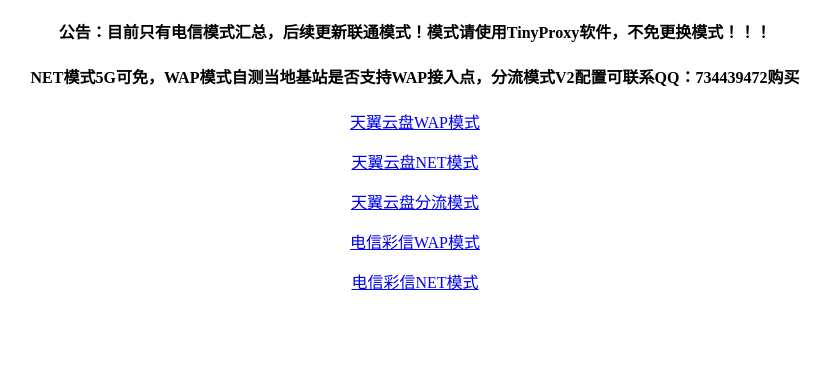
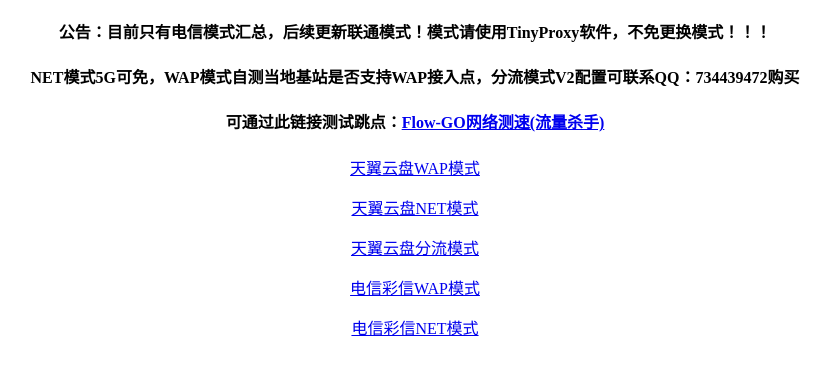
Before and after one commit to fastdragon18/tinyconf, a plain HTML site: page index.html in a window 1280 px wide. Shown: the part 70-444 px from the top of the page, without its empty margins (225-1056 px from the left). Drawn offline with Linux system fonts and the light colour scheme.

Commit message:
Create index.html
更新流量杀手

```diff
--- a/index.html
+++ b/index.html
@@ -15,6 +15,7 @@
 			<h1>Tiny模式汇总</h1>
 			<h4>公告：目前只有电信模式汇总，后续更新联通模式！模式请使用TinyProxy软件，不免更换模式！！！</h4>
 			<h4>NET模式5G可免，WAP模式自测当地基站是否支持WAP接入点，分流模式V2配置可联系QQ：734439472购买</h4>
+                        <h4>可通过此链接测试跳点：<a href="https://www.flowgo.ml">Flow-GO网络测速(流量杀手)</a></h4>
 			<p><a href='yunwap.html'>天翼云盘WAP模式</a></p>
 			<p><a href='yunnet.html'>天翼云盘NET模式</a></p>
 			<p><a href='yunfen.html'>天翼云盘分流模式</a></p>
```
